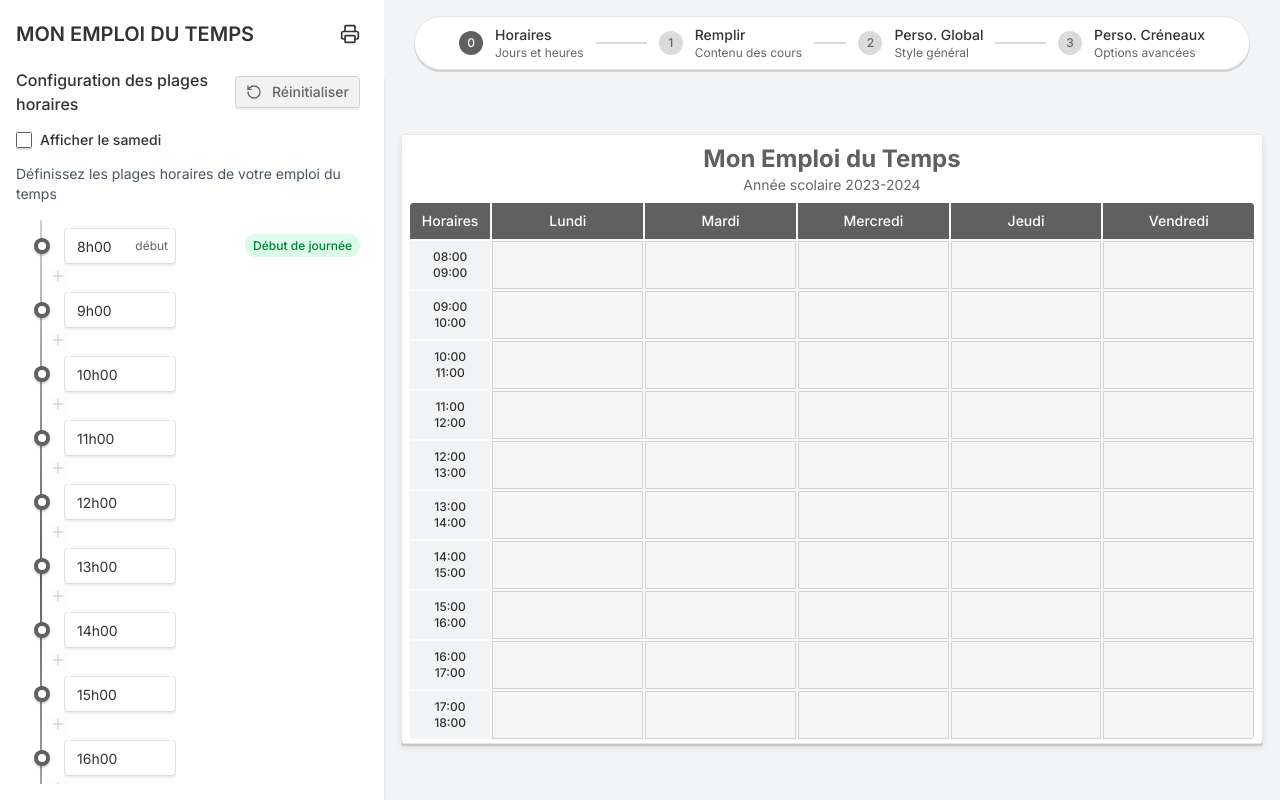
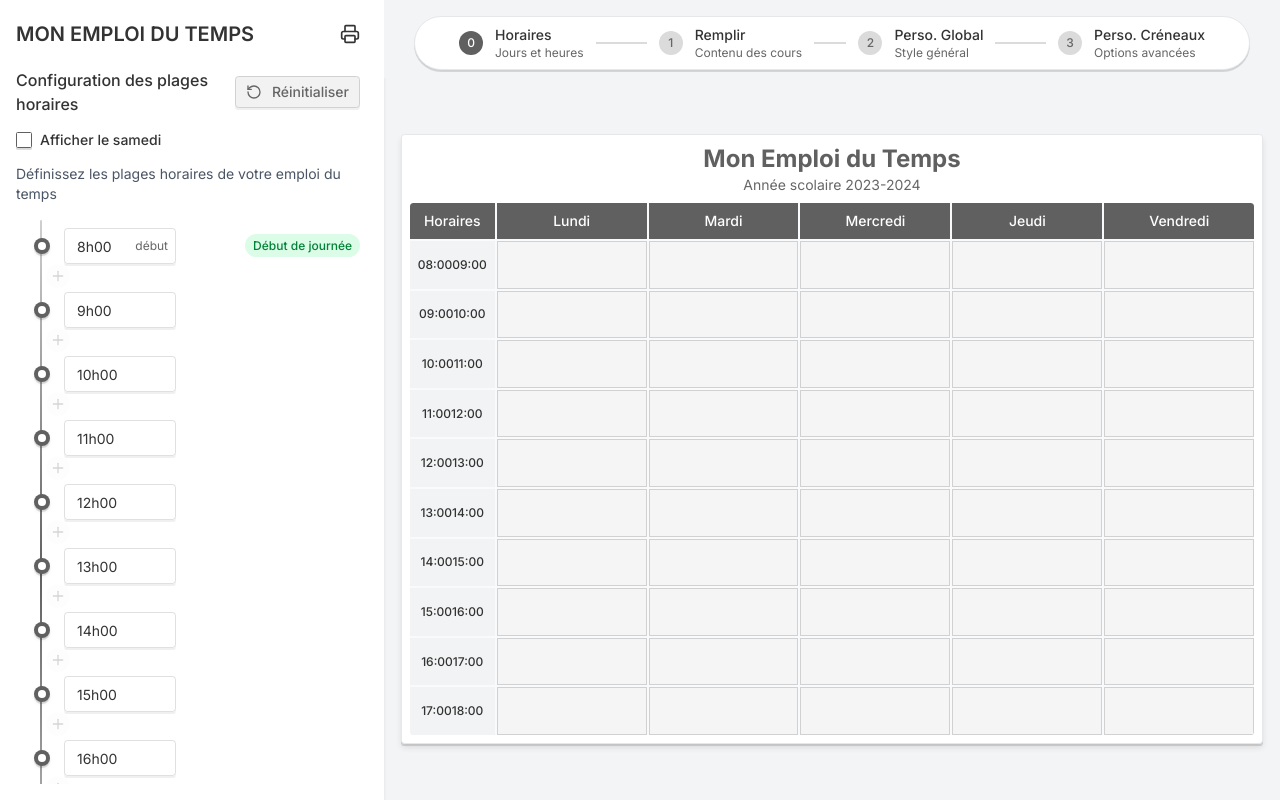
Before and after one commit to rgeron/mytt, a Next.js app: page / in a window 1280 px wide. Built offline with nearby package versions, Linux system fonts and the light colour scheme.

Commit message:
good for timeslot

```diff
--- a/src/components/TimetablePreview.tsx
+++ b/src/components/TimetablePreview.tsx
@@ -47,6 +47,26 @@ export function TimetablePreview() {
   // Number of days to display
   const numberOfDays = showSaturday ? 6 : 5;
 
+  const gridTemplateRowsValue = useMemo(() => {
+    if (timeSlots.length === 0) {
+      return "auto"; // Only header row if no time slots
+    }
+    if (totalDayMinutes === 0) {
+      // All slots have zero duration, or no slots (covered by above)
+      // Fallback to equal distribution for existing slots, with a min 1px height.
+      return `auto repeat(${timeSlots.length}, minmax(1px, 1fr))`;
+    }
+    const rowFractions = timeSlotDurations
+      .map((duration) => {
+        const percentage = (duration / totalDayMinutes) * 100;
+        // Use Math.max with a very small positive number to ensure the fr value is valid
+        // and the row can render as a thin bar if percentage is tiny or zero.
+        return `${Math.max(percentage, 0.01)}fr`;
+      })
+      .join(" ");
+    return `auto ${rowFractions}`;
+  }, [timeSlots, timeSlotDurations, totalDayMinutes]);
+
   return (
     <div className="relative h-full w-full flex flex-col justify-center">
       {/* A4 Paper Preview - Landscape orientation */}
@@ -76,12 +96,7 @@ export function TimetablePreview() {
               className="flex-1 grid gap-0.5 bg-gray-50 overflow-hidden rounded-md"
               style={{
                 gridTemplateColumns: `auto repeat(${numberOfDays}, 1fr)`,
-                gridTemplateRows: `auto ${timeSlotDurations
-                  .map(
-                    (duration) =>
-                      `${Math.max((duration / totalDayMinutes) * 100, 5)}fr`
-                  )
-                  .join(" ")}`,
+                gridTemplateRows: gridTemplateRowsValue,
               }}
             >
               {/* Header: Time column */}
@@ -100,27 +115,40 @@ export function TimetablePreview() {
               ))}
 
               {/* Time slots and entries */}
-              {timeSlots.map((timeSlot, timeIndex) => (
+              {timeSlots.map((timeSlot, timeIndex) => {
+                const slotPercentage =
+                  totalDayMinutes > 0
+                    ? (timeSlotDurations[timeIndex] / totalDayMinutes) * 100
+                    : 0;
+                const showTimeLabels = slotPercentage > 7;
+
+                return (
                   <React.Fragment key={`slot-row-${timeIndex}`}>
                     {/* Time slot label */}
                     <div
                       key={`time-${timeIndex}`}
-                    className="bg-secondary/30 p-2 text-center text-xs flex flex-col items-center justify-center font-medium"
+                      className="bg-secondary/30 text-center text-xs flex flex-col items-center justify-center font-medium"
                     >
+                      {showTimeLabels && (
+                        <div className="p-2">
                           <span>{timeSlot.start}</span>
                           <span>{timeSlot.end}</span>
+                        </div>
+                      )}
                     </div>
 
                     {/* Entries for each day */}
                     {Array.from({ length: numberOfDays }).map((_, dayIndex) => {
                       const entry = findEntry(dayIndex, timeIndex);
-                    const subject = entry ? findSubject(entry.subjectId) : null;
+                      const subject = entry
+                        ? findSubject(entry.subjectId)
+                        : null;
 
                       return (
                         <div
                           key={`cell-${dayIndex}-${timeIndex}`}
                           className={cn(
-                          "bg-card p-2 border border-border overflow-hidden transition-colors",
+                            "bg-card border border-border overflow-hidden transition-colors",
                             subject ? "hover:bg-secondary/10" : ""
                           )}
                           style={{
@@ -133,17 +161,22 @@ export function TimetablePreview() {
                           }}
                         >
                           {subject && (
-                          <div className="flex flex-col h-full">
+                            <div
+                              className={cn(
+                                "flex flex-col h-full justify-center",
+                                showTimeLabels ? "p-2" : "p-0"
+                              )}
+                            >
                               <div className="font-semibold text-xs text-foreground truncate">
                                 {subject.name}
                               </div>
-                            {entry?.room && (
+                              {entry?.room && showTimeLabels && (
                                 <div className="text-xs text-muted-foreground truncate mt-1">
                                   <span className="font-medium">Salle:</span>{" "}
                                   {entry.room}
                                 </div>
                               )}
-                            {entry?.teacher && (
+                              {entry?.teacher && showTimeLabels && (
                                 <div className="text-xs text-muted-foreground truncate">
                                   <span className="font-medium">Prof:</span>{" "}
                                   {entry.teacher}
@@ -155,7 +188,8 @@ export function TimetablePreview() {
                       );
                     })}
                   </React.Fragment>
-              ))}
+                );
+              })}
             </div>
           </div>
         </div>
```
Lines whose indentation alone changed are shown as unchanged.
